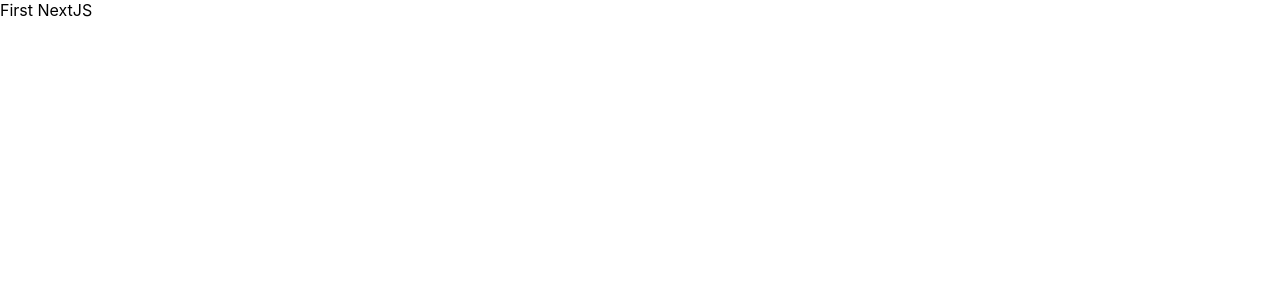
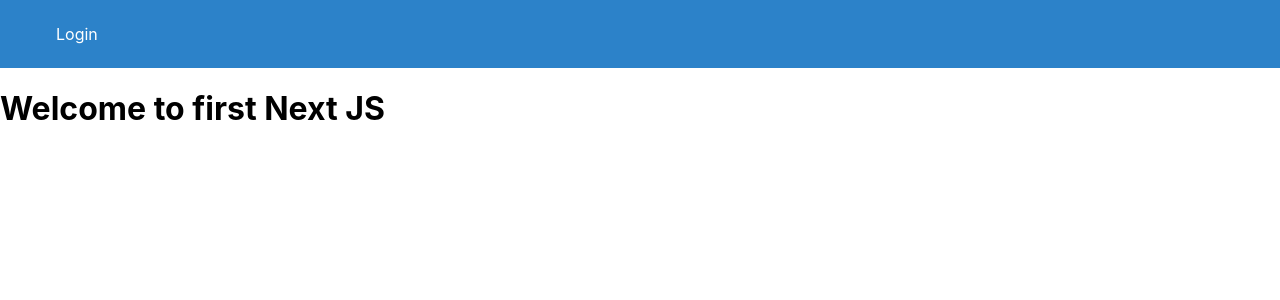
Before and after one commit to Baegarden/practice-NextJS, a Next.js app: page / in a window 1280 px wide. Shown: the top 300 px of the page. Built offline with nearby package versions, Linux system fonts and the light colour scheme.

Commit message:
make pages

```diff
--- /dev/null
+++ b/components/Layout.js
@@ -0,0 +1,14 @@
+import Head from 'next/head';
+
+const Layout = ({ children }) => {
+  return (
+    <>
+      <Head>
+        <title>Assignment</title>
+      </Head>
+      <div>{children}</div>
+    </>
+  );
+};
+
+export default Layout;
--- /dev/null
+++ b/components/Nav.js
@@ -0,0 +1,19 @@
+import Link from 'next/link';
+import navStyles from '../styles/Nav.module.css';
+
+const Nav = ({ navLink, navInfo }) => {
+  const url = navLink;
+  return (
+    <nav className={navStyles.nav}>
+      <ul>
+        <li>
+          <Link href={`${url}`}>
+            <a>{navInfo}</a>
+          </Link>
+        </li>
+      </ul>
+    </nav>
+  );
+};
+
+export default Nav;
--- a/pages/_app.js
+++ b/pages/_app.js
@@ -1,7 +1,12 @@
-import '../styles/globals.css'
+import '../styles/globals.css';
+import Layout from '../components/Layout';
 
 function MyApp({ Component, pageProps }) {
-  return <Component {...pageProps} />
+  return (
+    <Layout>
+      <Component {...pageProps} />
+    </Layout>
+  );
 }
 
-export default MyApp
+export default MyApp;
--- a/pages/index.js
+++ b/pages/index.js
@@ -1,5 +1,10 @@
-import Head from 'next/head';
+import Nav from '../components/Nav';
 
 export default function Home() {
-  return <div>First NextJS</div>;
+  return (
+    <div>
+      <Nav navLink="/photos" navInfo="Login"></Nav>
+      <h1>Welcome to first Next JS</h1>
+    </div>
+  );
 }
--- /dev/null
+++ b/styles/Nav.module.css
@@ -0,0 +1,13 @@
+.nav {
+  padding: 0.5rem 1rem;
+  background: #2c82c9;
+}
+
+.nav ul {
+  display: flex;
+}
+
+.nav li {
+  /* margin-right: 1rem; */
+  color: #fff;
+}
--- a/styles/globals.css
+++ b/styles/globals.css
@@ -14,3 +14,7 @@ a {
 * {
   box-sizing: border-box;
 }
+
+ul {
+  list-style: none;
+}
```
Also changed, not shown: pages/photos.js (added, +12 -0 lines).
